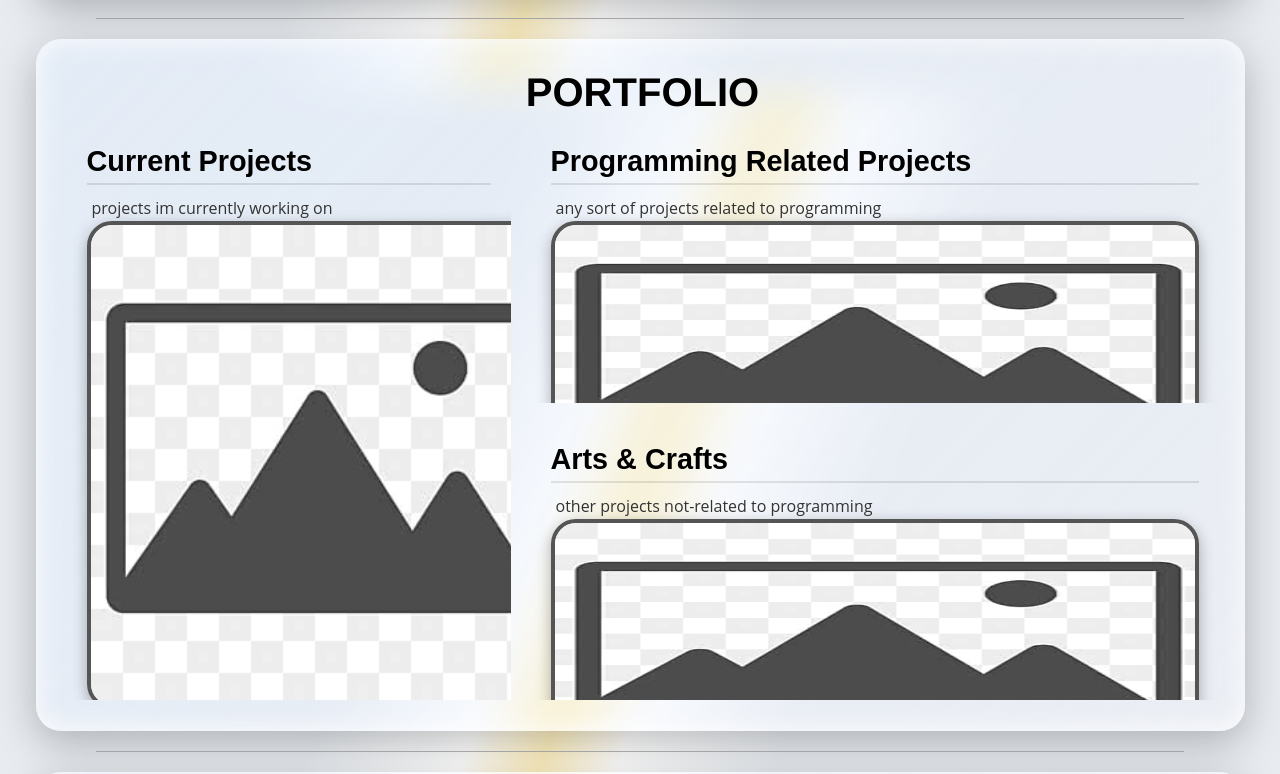
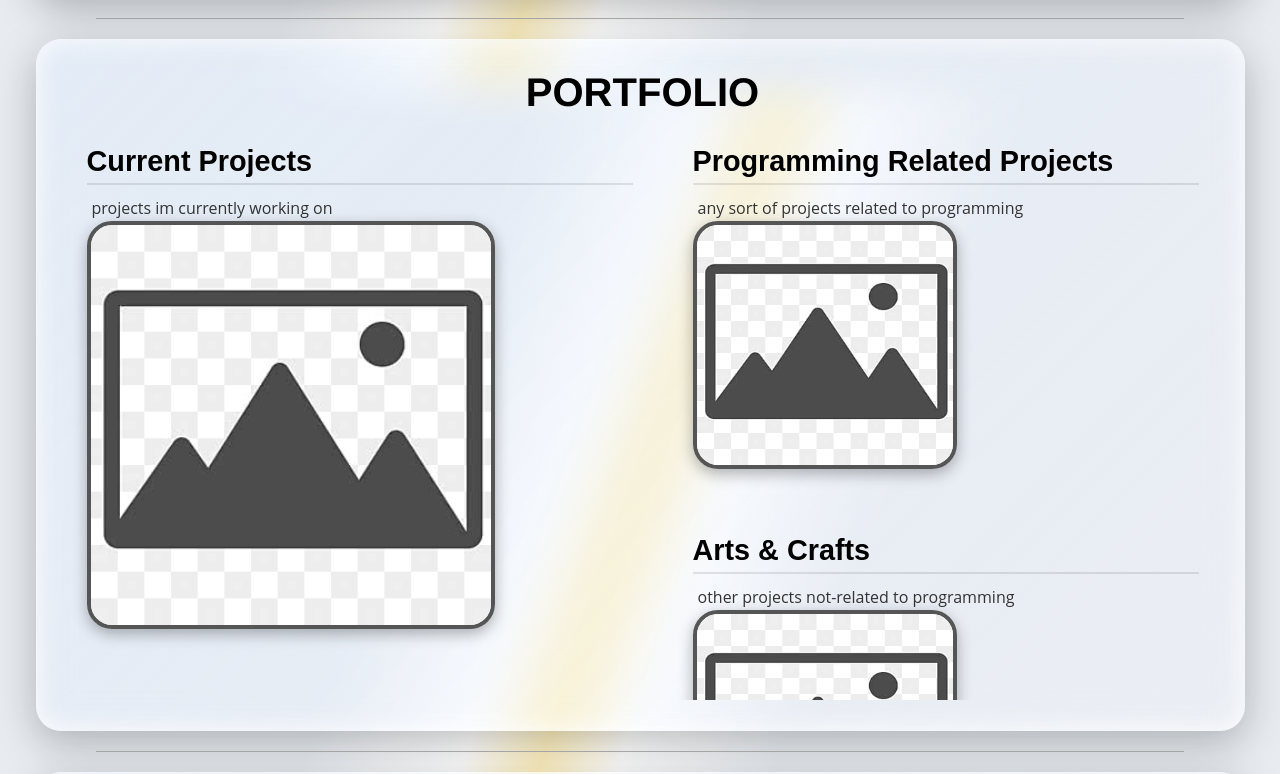
Before and after one commit to BaBaBunny/personal-website, a React (Vite) app in the folder personal-website/: page / in a window 1280 px wide. Shown: the part 2310-3084 px from the top of the page. Built offline with nearby package versions, Linux system fonts and the light colour scheme.

Commit message:
overflow removed

```diff
--- a/personal-website/src/index.css
+++ b/personal-website/src/index.css
@@ -301,7 +301,6 @@ body::before {
 .portfolio-top, .portfolio-bottom {
   flex: 1;
   padding: 20px;
-  overflow-y: auto;
 }
 
 .portfolio-grid h2 {
@@ -325,7 +324,7 @@ body::before {
 .portfolio-featured {
   width: auto;
 
-  height: 60vh;
+  height: 50vh;
   max-height: 100%;
 
   border-radius: 25px; /* rounded corners */
@@ -334,8 +333,8 @@ body::before {
 }
 
 .portfolio-image {
-  width: 50vw;
-  height: 40vh;
+  width: 20vw;
+  height: 30vh;
   max-height: 100%;
 
   border-radius: 25px; /* rounded corners */
```
